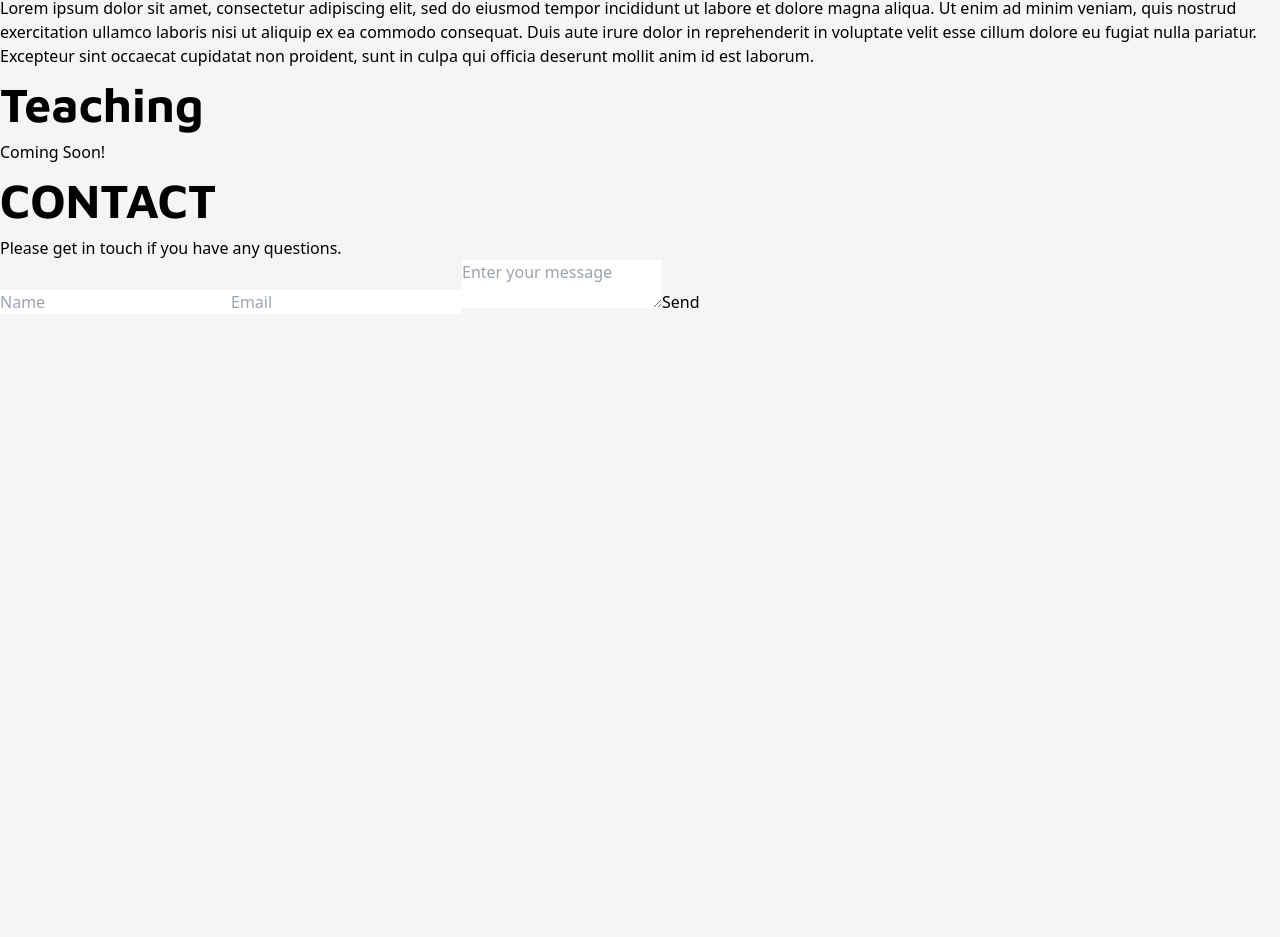
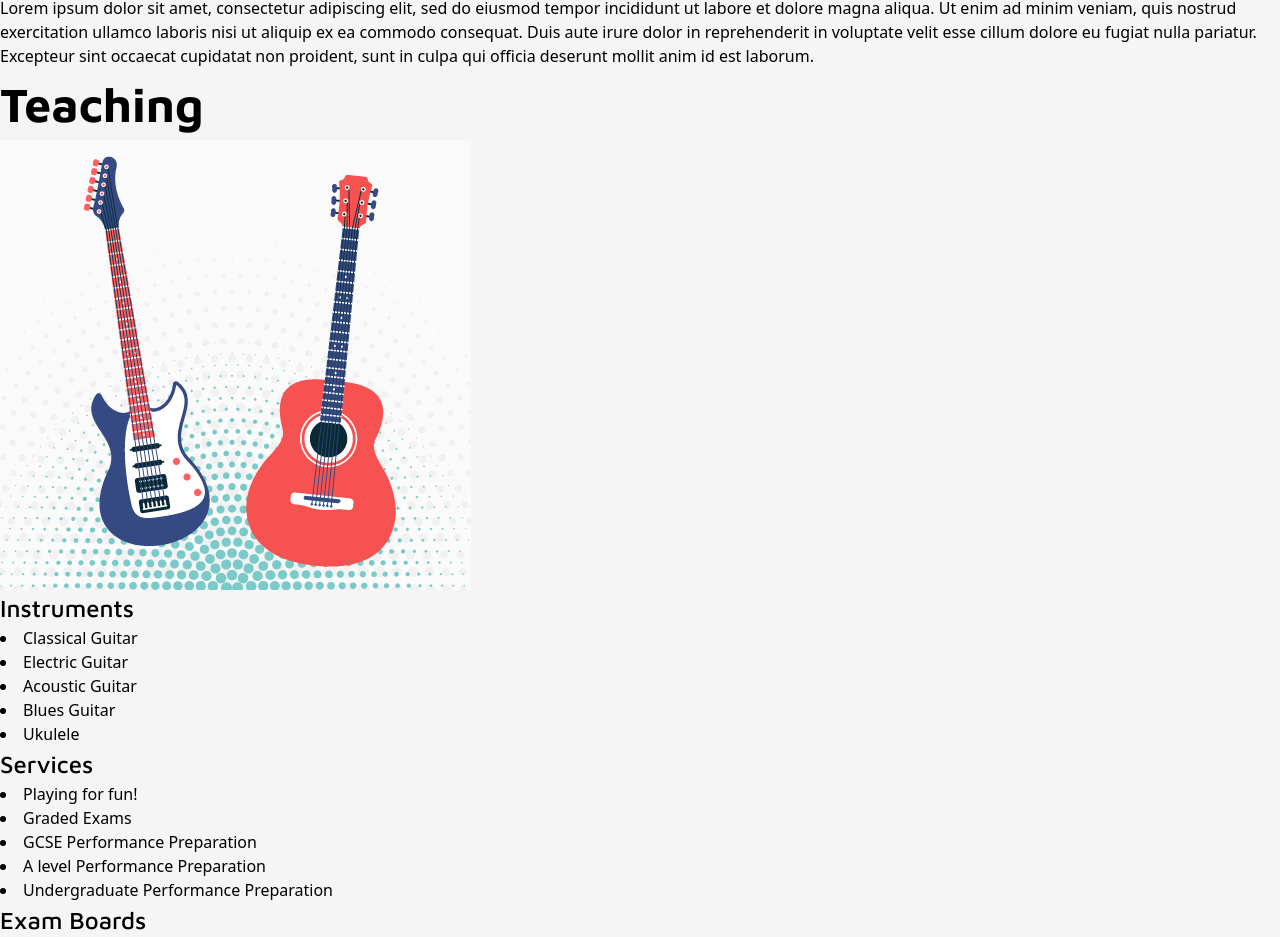
Before and after one commit to hannahf86/hannah-music, a React (Vite) app: page / in a window 1280 px wide. Shown: the part 5338-6275 px from the top of the page. Before the commit the page ends 5652 px from the top, so only its background shows below. Built offline with nearby package versions, Linux system fonts and the light colour scheme.

Commit message:
desktop structure complete

```diff
--- a/src/Scenes/Teaching.jsx
+++ b/src/Scenes/Teaching.jsx
@@ -1,15 +1,77 @@
+// images
+import guitar from "../Assets/guitars.png";
+
 const Teaching = () => {
   const styles = {
     background: "px-24 pt-24 bg-neutral-100",
     title: "text-center text-[#121b2c] text-7xl pt-20 pb-16",
-    subtitle: "text-center",
+    serviceContainer: "grid grid-cols-3 gap-20",
+    serviceItem: "",
+    image: "w-2/3 flex m-auto pt-12 pb-4",
+    darkContainer: "bg-[#132A34] text-white",
+    lightContainer: "",
+    serviceTitle: "pt-8 font-bold text-center ",
+    listItems: "list-none leading-10 text-center",
   };
 
   return (
     <>
       <div id="teaching" className={styles.background}>
         <h1 className={styles.title}>Teaching</h1>
-        <p className={styles.subtitle}>Coming Soon!</p>
+
+        <div id="services" className={styles.serviceContainer}>
+          <div id="guitar-container" className={styles.darkContainer}>
+            <div className={styles.image}>
+              <img src={guitar} />
+            </div>
+
+            <div>
+              <h3 className={styles.serviceTitle}>Instruments</h3>
+              <div className={styles.listItems}>
+                <li>Classical Guitar</li>
+                <li>Electric Guitar</li>
+                <li>Acoustic Guitar</li>
+                <li>Blues Guitar</li>
+                <li>Ukulele</li>
+              </div>
+            </div>
+
+            <div>
+              <h3 className={styles.serviceTitle}>Services</h3>
+              <div className={styles.listItems}>
+                <li>Playing for fun!</li>
+                <li>Graded Exams</li>
+                <li>GCSE Performance Preparation</li>
+                <li>A level Performance Preparation</li>
+                <li>Undergraduate Performance Preparation</li>
+              </div>
+            </div>
+
+            <div>
+              <h3 className={styles.serviceTitle}>Exam Boards</h3>
+              <div className={styles.listItems}>
+                <li>Music Teachers Board (MTB)</li>
+                <li>ABRSM</li>
+                <li>Trinity College London</li>
+                <li>London College of Music / LCM</li>
+                <li>Rockschool</li>
+              </div>
+            </div>
+            <div className="pb-12"></div>
+          </div>
+
+          <div id="piano-container" className={styles.lightContainer}>
+            <div className={styles.image}>
+              <img src={guitar} />
+            </div>
+          </div>
+
+          <div id="theory-container" className={styles.darkContainer}>
+            <div className={styles.image}>
+              <img src={guitar} />
+            </div>
+          </div>
+        </div>
       </div>
     </>
   );
```
